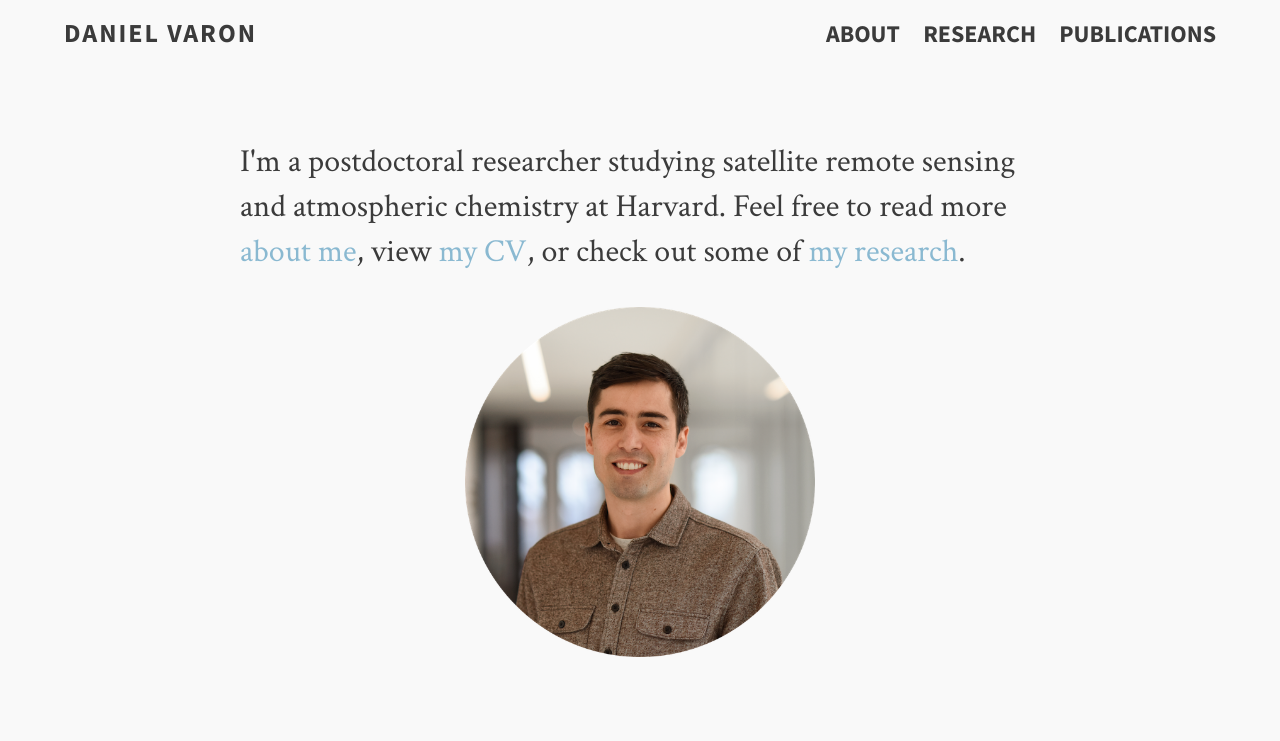
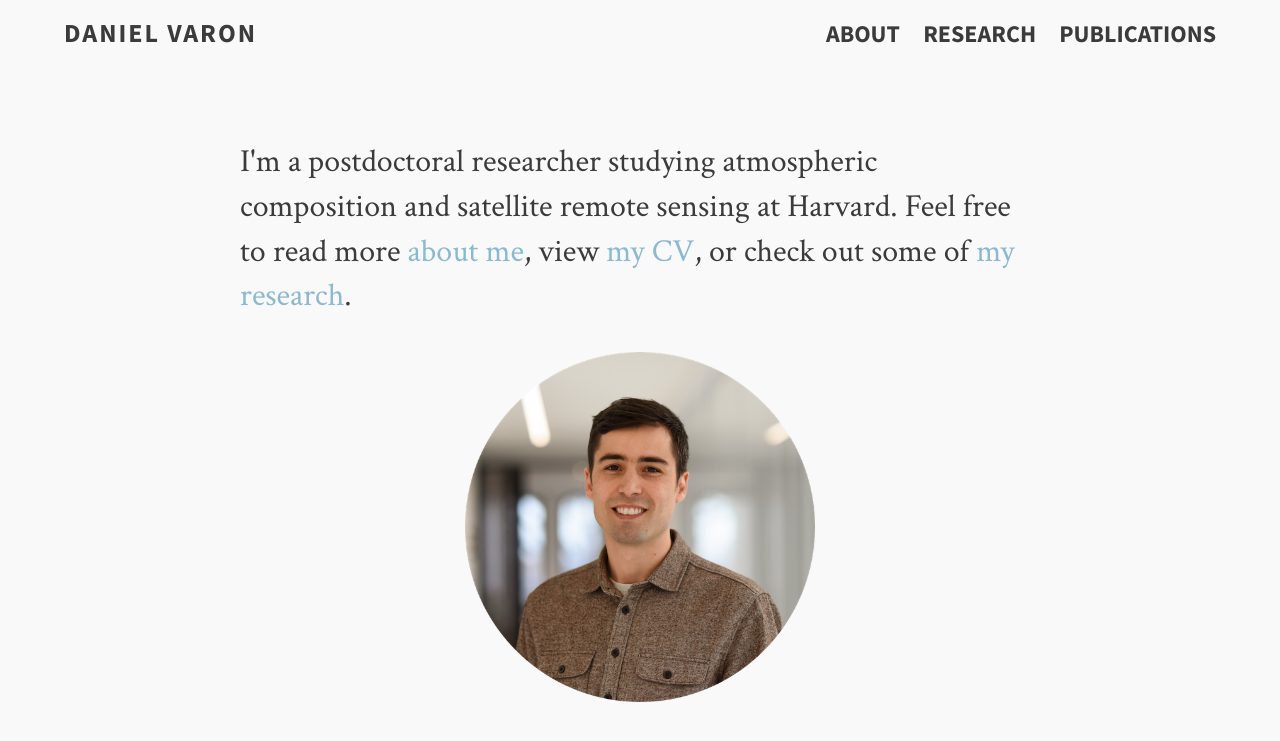
Before and after one commit to djvaron/djvaron.github.io, a Jekyll site: the page built from index.md, in a window 1280 px wide. Shown: the top 741 px of the page. Built offline with Jekyll 4.4.1, drawn with Linux system fonts in a browser that asks for light colours.

Commit message:
update home page

```diff
--- a/_layouts/home.html
+++ b/_layouts/home.html
@@ -14,7 +14,7 @@
             <br>
             <br>
             <br> -->
-      <p class="intro">I'm a postdoctoral researcher studying satellite remote sensing and atmospheric chemistry at
+      <p class="intro">I'm a postdoctoral researcher studying atmospheric composition and satellite remote sensing at
         Harvard. Feel free to read more <a href="{{ site.url }}/about">about me</a>, view <a
           href="{{ site.url }}/daniel_varon_cv.pdf">my CV</a>, or check out some of <a href="{{ site.url }}/research">my
           research</a>.</p>
```
